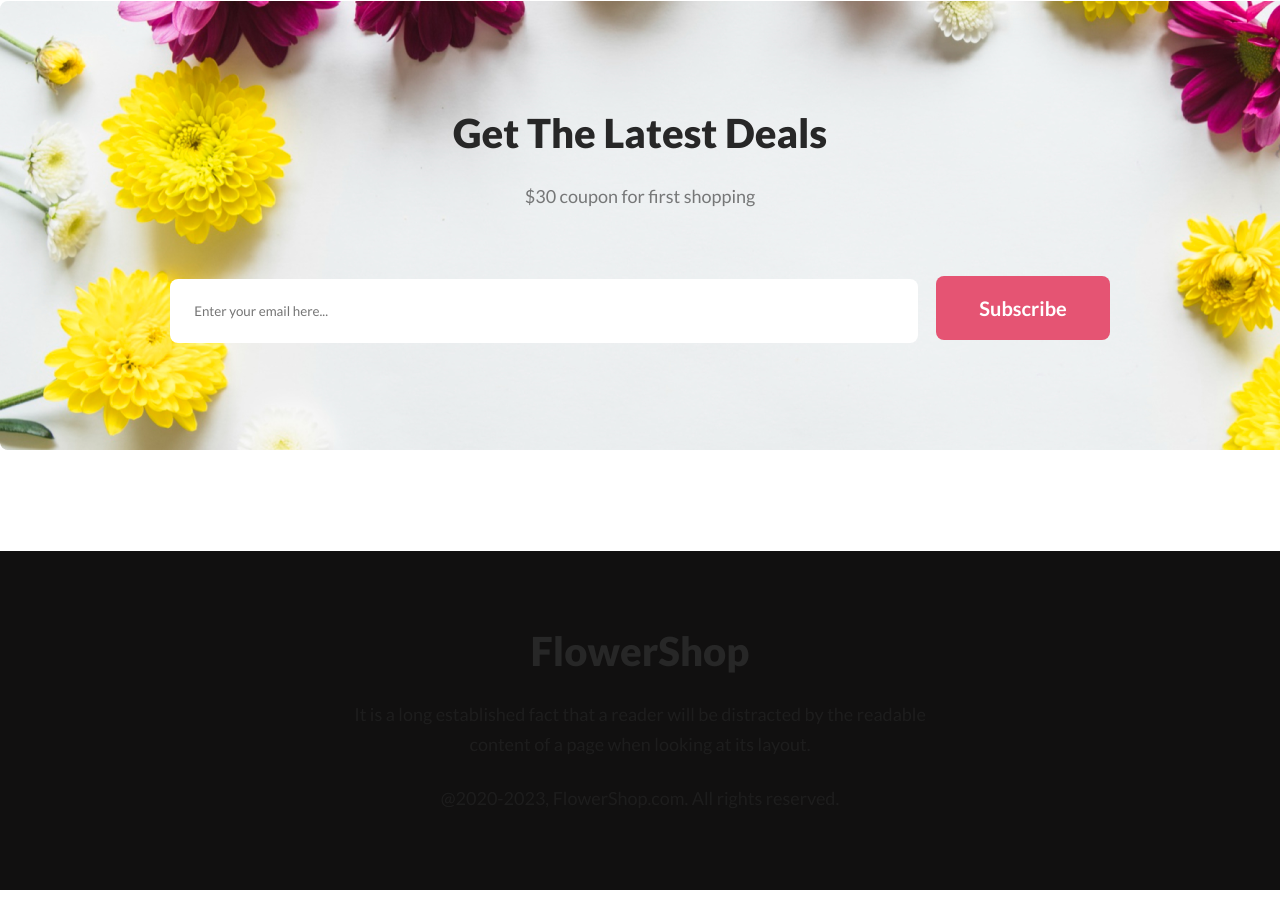
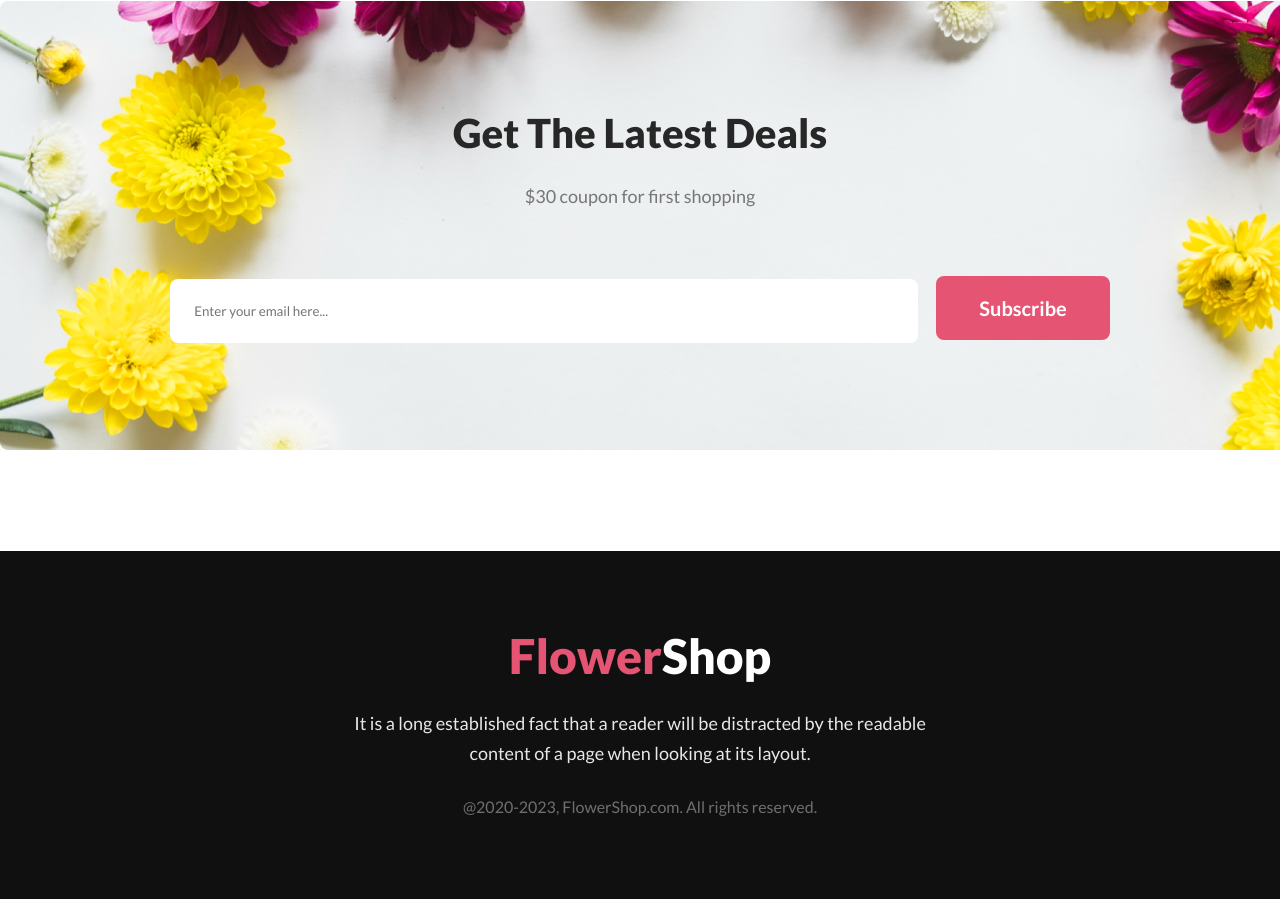
Before and after one commit to rudro987/flower-shop-assignment-by-tanvir, a plain HTML site: page index.html in a window 1280 px wide. Shown: the part 3596-4495 px from the top of the page. Drawn offline with Linux system fonts and the light colour scheme.

Commit message:
footer content completed

```diff
--- a/index.html
+++ b/index.html
@@ -98,7 +98,7 @@
         <div class="section-contents">
         <h2 id="footer-heading"><span>Flower</span>Shop</h2>
         <p id="footer-paragraph">It is a long established fact that a reader will be distracted by the readable content of a page when looking at its layout.</p>
-        <p>@2020-2023, FlowerShop.com. All rights reserved. </p>
+        <p id="copyright">@2020-2023, FlowerShop.com. All rights reserved. </p>
     </div>
     </footer>
 </body>
--- a/styles.css
+++ b/styles.css
@@ -23,7 +23,9 @@ h1,h2{
     font-size: 40px;
     font-weight: 800;
 }
-
+span{
+    color: #E55473;
+}
 
 /* Header styles */
 header{
@@ -201,5 +203,14 @@ footer{
     padding: 6%;
 }
 #footer-heading{
-
+    font-size: 48px;
+    font-weight: 800;
+    color:#FFF;
 }
+#footer-paragraph{
+    color: rgba(255, 255, 255, 0.90);
+}
+#copyright{
+    color: rgba(255, 255, 255, 0.40);
+    font-size: 16px;
+}
```
